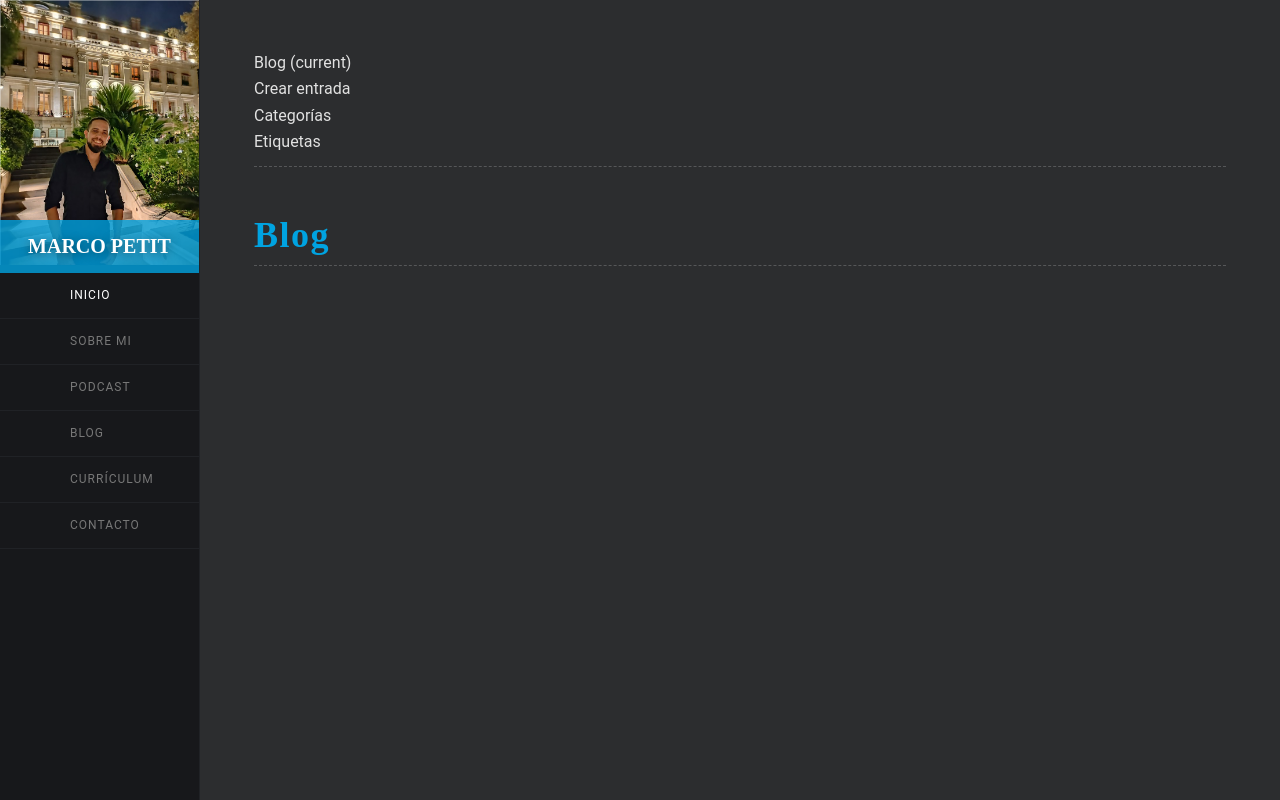
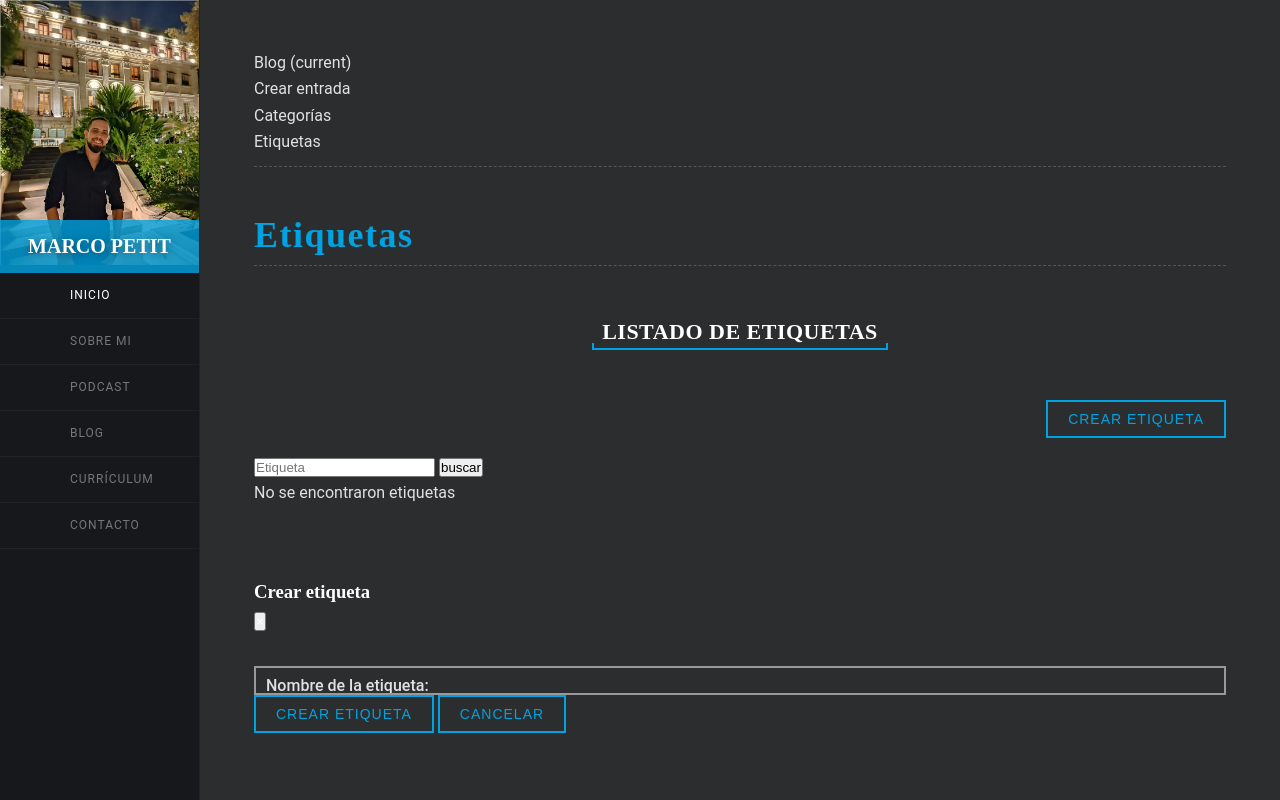
Before and after one commit to marcojpetit/marcopetit, a Django app: page /blog/etiquetas in a window 1280 px wide. Run offline with Django 4.2, Linux system fonts and the light colour scheme; data that the repository does not hold is empty; some libraries are stand-ins or nearby versions.

Commit message:
etiquetas listas

```diff
--- a/blog/forms.py
+++ b/blog/forms.py
@@ -2,3 +2,5 @@ from django import forms
 
 class CrearCategoriaFormulario(forms.Form):
     nombre = forms.CharField(label="Nombre de la categoría", max_length=30, widget=forms.TextInput(attrs={'class': "input__field cf-validate"}))
+class CrearEtiquetaFormulario(forms.Form):
+    nombre = forms.CharField(label="Nombre de la etiqueta", max_length=30, widget=forms.TextInput(attrs={'class': "input__field cf-validate"}))
--- a/blog/templates/blog/categorias.html
+++ b/blog/templates/blog/categorias.html
@@ -72,7 +72,9 @@
             </div>
             <div class="modal-body">
                 <!--Form Start-->
-                <form method="POST"> {% csrf_token %} <div class="row">
+                <form method="POST">
+                    {% csrf_token %}
+                    <div class="row">
                         <div class="col-md-12 mb-50">
                             <span class="input">
                                 {{formulario.nombre}}
@@ -84,6 +86,7 @@
                                 <button type="button" class="btn-main" data-dismiss="modal" aria-label="Close">Cancelar</button>
                             </div>
                         </div>
+                    </div>
                 </form>
                 <!--Form End-->
             </div>
--- a/blog/templates/blog/etiquetas.html
+++ b/blog/templates/blog/etiquetas.html
@@ -3,3 +3,97 @@
 {% block title %}
 <title>Marco Petit :: Etiquetas ::</title>
 {% endblock title %}
+
+
+{% block sub-section %}
+<!--blog sub-section -->
+<div class="page-heading">
+    <span class="icon">
+        <i class="lnr lnr-file-add"></i>
+    </span>
+    <h2>Etiquetas</h2>
+</div>
+<!--Form Row-->
+<div class="row mb-70">
+    <div class="col-lg-8  offset-lg-2">
+        <div class="subheading">
+            <h3>Listado de etiquetas</h3>
+        </div>
+        <div class="boton-crear-menu">
+            <!-- Button trigger modal -->
+            <button type="button" class="btn-main" data-toggle="modal" data-target="#exampleModal">
+                <i class="lnr lnr-plus-circle"></i> Crear etiqueta</button>
+        </div>
+        <form class="d-flex" role="search">
+            <input class="form-control me-2" type="search" name="etiqueta_a_buscar" placeholder="Etiqueta" aria-label="Search">
+            <button class="btn btn-outline-light" type="submit">buscar</button>
+        </form>
+        {% if listado_etiquetas %}
+            <table class="table table-dark">
+                <thead>
+                    <tr>
+                        <th scope="col">Id</th>
+                        <th scope="col">Nombre</th>
+                        <th colspan="2" scope="col" class="text-center">Acción</th>
+                    </tr>
+                </thead>
+                <tbody class="table-group-divider">
+                    {% for etiqueta in listado_etiquetas %}
+                        <tr>
+                            <th scope="row">{{etiqueta.id}}</th>
+                            <td>{{etiqueta.nombre | capfirst}}</td>
+                            <td class="text-center">
+                                <a href="#">
+                                    <i class="lnr lnr-pencil"></i>
+                                </a>
+                            </td>
+                            <td class="text-center">
+                                <a href="#">
+                                    <i class="lnr lnr-trash"></i>
+                                </a>
+                            </td>
+                        </tr>
+                    {% endfor %}
+                </tbody>
+            </table>
+        {% else %}
+            <div class="alert alert-warning" role="alert"> No se encontraron etiquetas</div>
+        {% endif %}
+    </div>
+</div>
+<!--modal-->
+<div class="modal fade" id="exampleModal" tabindex="-1" aria-labelledby="exampleModalLabel" aria-hidden="true">
+    <div class="modal-dialog modal-dialog-centered modal-lg">
+        <div class="modal-content crear-editar-modal">
+            <div class="modal-header">
+                <h3 id="exampleModalLabel">Crear etiqueta</h3>
+                <button type="button" class="close" data-dismiss="modal" aria-label="Close">
+                    <span aria-hidden="true">&times;</span>
+                </button>
+            </div>
+            <div class="modal-body">
+                <!--Form Start-->
+                <form method="POST">
+                    {% csrf_token %}
+                    <div class="row">
+                        <div class="col-md-12 mb-50">
+                            <span class="input">
+                                {{formulario.nombre}}
+                                <label class="input__label">{{formulario.nombre.label_tag}}</label>
+                            </span>
+                            {{formulario.nombre.errors}}
+                            <div class="modal-footer">
+                                <button type="submit" class="btn-main">Crear Etiqueta</button>
+                                <button type="button" class="btn-main" data-dismiss="modal" aria-label="Close">Cancelar</button>
+                            </div>
+                        </div>
+                    </div>
+                </form>
+                <!--Form End-->
+            </div>
+        </div>
+    </div>
+</div>
+<!--modal End-->
+<!--end blog sub-section -->
+{% endblock sub-section %}
--- a/blog/views.py
+++ b/blog/views.py
@@ -1,6 +1,6 @@
 from django.shortcuts import render, redirect
-from blog.models import Categoria
-from blog.forms import CrearCategoriaFormulario
+from blog.models import Categoria, Etiqueta
+from blog.forms import CrearCategoriaFormulario, CrearEtiquetaFormulario
 
 def blog (request):
     return render(request, 'blog/blog.html', {})
@@ -9,6 +9,7 @@ def crear_entrada (request):
     return render(request, 'blog/crear_entrada.html', {})
 
 def categorias (request):
+
     if request.method == 'POST': #si viene por POST crea el formulario con los datos
         formulario = CrearCategoriaFormulario(request.POST)
         if formulario.is_valid(): #si el formulario tiene datos validos, crea y redirecciona a categorias
@@ -25,11 +26,32 @@ def categorias (request):
     categoria_a_buscar = request.GET.get('categoria_a_buscar')
 
     if categoria_a_buscar:
-         listado_categorias = Categoria.objects.filter(nombre=categoria_a_buscar.lower()) #pido una categoria en particular
+         listado_categorias = Categoria.objects.filter(nombre__icontains=categoria_a_buscar.lower()) #pido una categoria en particular
     else:
         listado_categorias = Categoria.objects.all() #pido todos los registros del modelo
 
     return render(request, 'blog/categorias.html', {'formulario':formulario, 'listado_categorias':listado_categorias})
 
 def etiquetas (request):
-    return render(request, 'blog/etiquetas.html', {})
+
+    if request.method == 'POST': #si viene por POST crea el formulario con los datos
+        formulario = CrearEtiquetaFormulario(request.POST)
+        if formulario.is_valid(): #si el formulario tiene datos validos, crea y redirecciona a categorias
+            nombre = formulario.cleaned_data.get('nombre')
+            etiqueta = Etiqueta(nombre=nombre.lower())
+            etiqueta.save()
+            return redirect('etiquetas')
+
+        else:#si el formulario no tiene datos validos, regresa al formulario y muestra los errores
+            return render(request, 'blog/etiquetas.html', {'formulario':formulario})
+
+    formulario = CrearEtiquetaFormulario()  #si viene por GET por defecto crea el formulario vacio
+
+    etiqueta_a_buscar = request.GET.get('etiqueta_a_buscar')
+
+    if etiqueta_a_buscar:
+         listado_etiquetas = Etiqueta.objects.filter(nombre__icontains=etiqueta_a_buscar.lower()) #pido una etiqueta en particular
+    else:
+        listado_etiquetas = Etiqueta.objects.all() #pido todos los registros del modelo
+
+    return render(request, 'blog/etiquetas.html', {'formulario':formulario, 'listado_etiquetas':listado_etiquetas})
```
Lines whose indentation alone changed are shown as unchanged.
